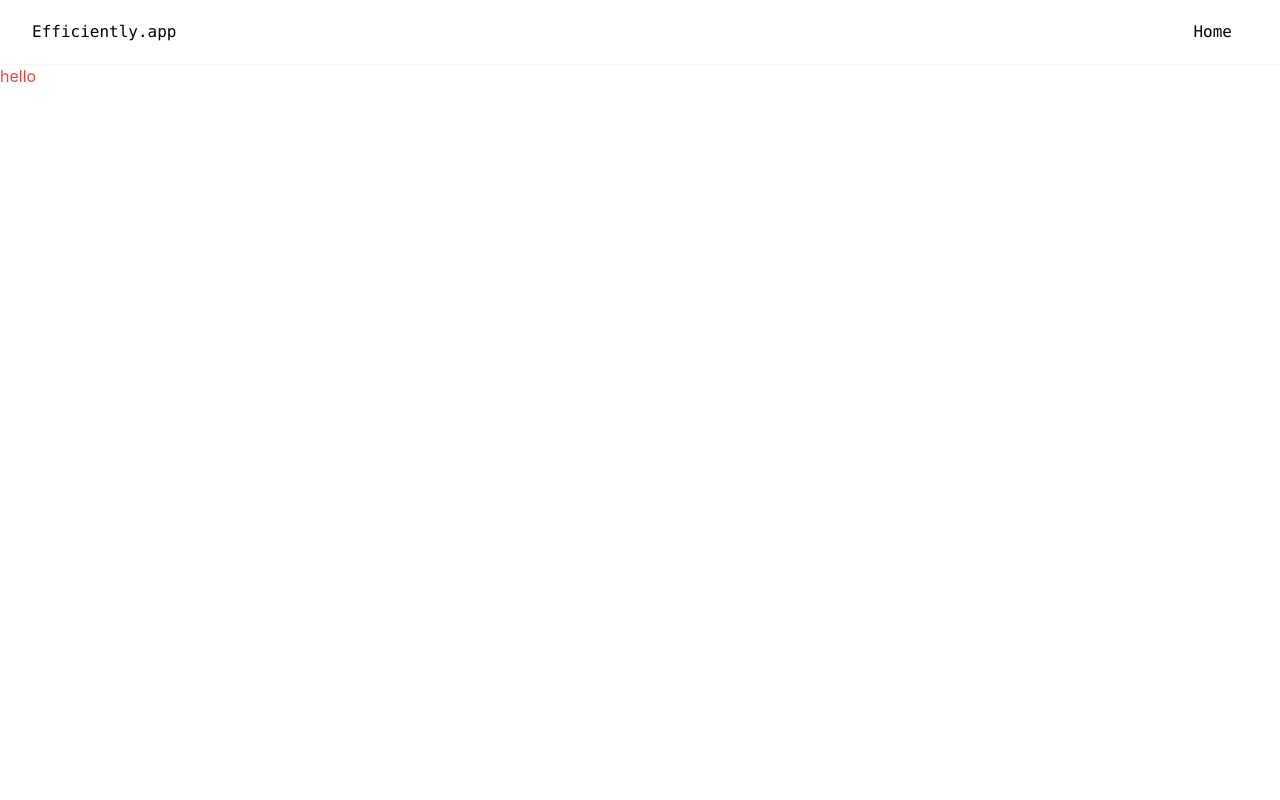
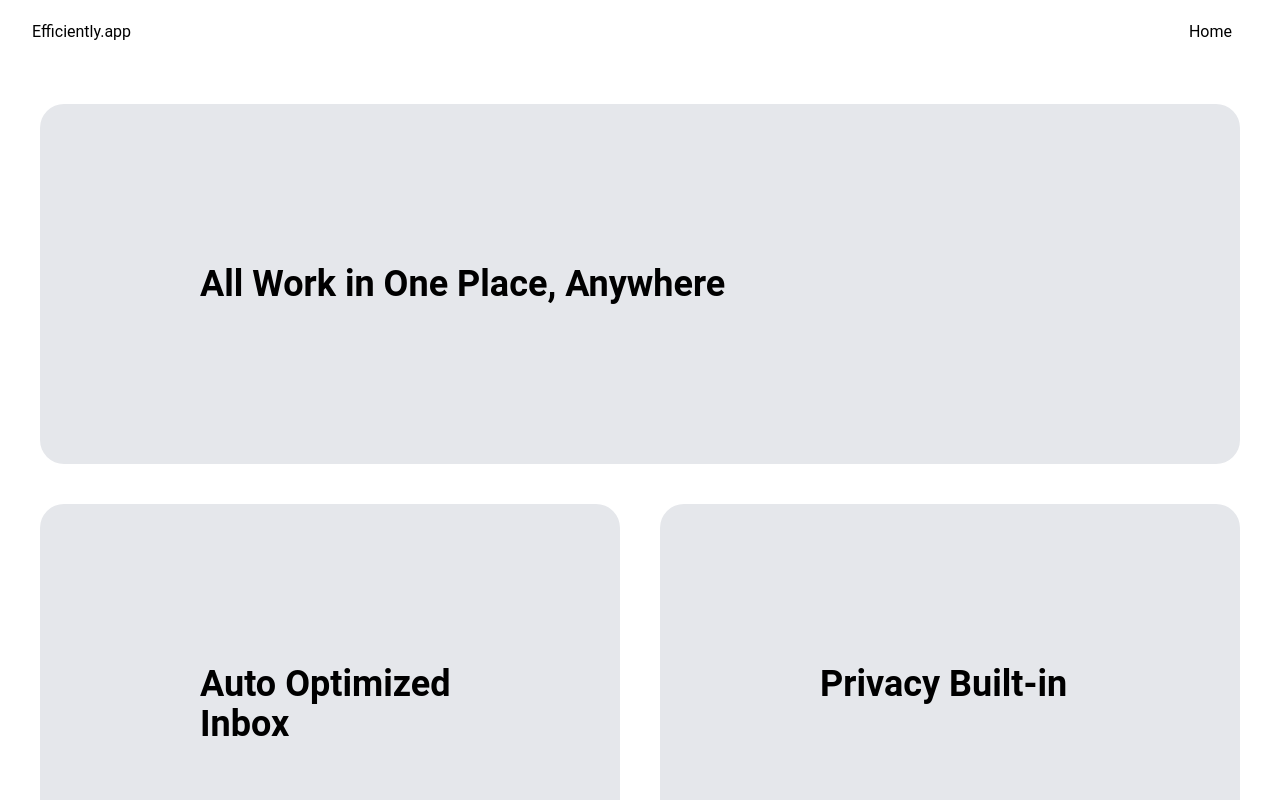
Before and after one commit to pythagoreaneng/efficiently-app-landing, a React (Create React App) app: page / in a window 1280 px wide. Shown: the top 800 px of the page. Built offline with nearby package versions, Linux system fonts and the light colour scheme.

Commit message:
Add grids

```diff
--- a/src/components/Navbar.js
+++ b/src/components/Navbar.js
@@ -3,7 +3,7 @@ import { Link } from 'react-router-dom'
 
 const Navbar = ({ toggle }) => {
   return (
-    <nav className="flex justify-between items-center h-16 bg-white text-black relative shadow-sm font-mono">
+    <nav className="flex justify-between items-center h-16 relative ">
       <Link to='/' className='pl-8' role="navigation">
         Efficiently.app
             </Link>
--- a/src/index.css
+++ b/src/index.css
@@ -4,7 +4,7 @@
 
 body {
   margin: 0;
-  font-family: -apple-system, BlinkMacSystemFont, 'Segoe UI', 'Roboto', 'Oxygen',
+  font-family: 'Roboto', 'Segoe UI', -apple-system, BlinkMacSystemFont,  'Oxygen',
     'Ubuntu', 'Cantarell', 'Fira Sans', 'Droid Sans', 'Helvetica Neue',
     sans-serif;
   -webkit-font-smoothing: antialiased;
@@ -12,6 +12,6 @@ body {
 }
 
 code {
-  font-family: source-code-pro, Menlo, Monaco, Consolas, 'Courier New',
+  font-family: 'Segoe UI', source-code-pro, Monaco, Consolas, 'Courier New',
     monospace;
 }
--- a/src/pages/index.js
+++ b/src/pages/index.js
@@ -2,9 +2,22 @@ import React from 'react'
 
 const Home = () => {
     return (
-        <div>
-            <p className="text-red-500">hello</p>
-        </div>
+        <>
+
+            <div className="grid grid-cols-2 gap-10 m-10 font-semibold text-4xl">
+                <div className="col-span-2 bg-gray-200 p-40 rounded-3xl hover:bg-gray-300">All Work in One Place, Anywhere</div>
+                <div className=" bg-gray-200 p-40 rounded-3xl hover:bg-gray-300">Auto Optimized Inbox</div>
+                <div className=" bg-gray-200 p-40 rounded-3xl hover:bg-gray-300">Privacy Built-in</div>
+                <div className=" bg-gray-200 p-40 rounded-3xl hover:bg-gray-300">Full calendar integration</div>
+                <div className=" bg-gray-200 p-40 rounded-3xl hover:bg-gray-300">Manage Intuitively</div>
+                <div className=" bg-gray-200 p-40 rounded-3xl hover:bg-gray-300">Drag and Drop to calendar</div>
+
+
+
+            </div>
+
+
+        </>
     )
 }
 
--- a/tailwind.config.js
+++ b/tailwind.config.js
@@ -2,7 +2,26 @@ module.exports = {
   purge: ['./src/**/*.{js,jsx,ts,tsx}', './public/index.html'],
   darkMode: false, // or 'media' or 'class'
   theme: {
-    extend: {},
+    extend: {
+      fontFamily: {
+        sans: [
+          '"Inter"',
+          'system-ui',
+          '-apple-system',
+          'BlinkMacSystemFont',
+          '"Segoe UI"',
+          'Roboto',
+          '"Helvetica Neue"',
+          'Arial',
+          '"Noto Sans"',
+          'sans-serif',
+          '"Apple Color Emoji"',
+          '"Segoe UI Emoji"',
+          '"Segoe UI Symbol"',
+          '"Noto Color Emoji"',
+        ],
+      },
+    },
   },
   variants: {
     extend: {},
```
